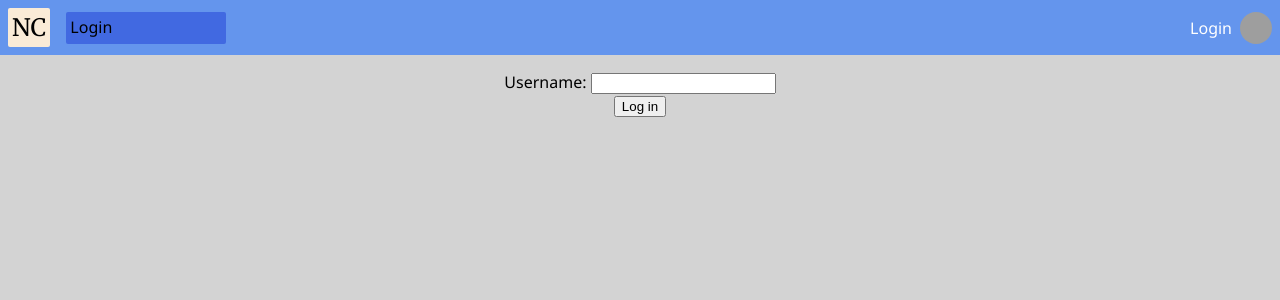
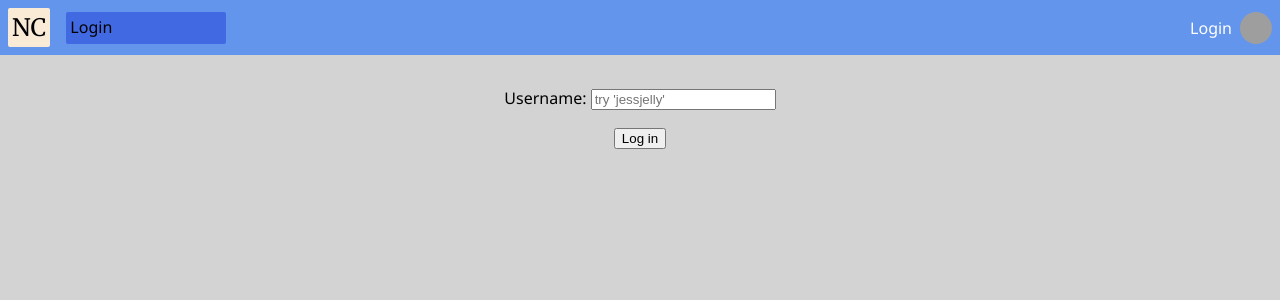
Before and after one commit to peter-job/nc-news-fe, a React (Create React App) app: page /login in a window 1280 px wide. Shown: the top 300 px of the page. Built offline with nearby package versions, Linux system fonts and the light colour scheme; grey boxes are pictures that could not be loaded.

Commit message:
Change auth button margins

```diff
--- a/src/components/Auth.js
+++ b/src/components/Auth.js
@@ -35,9 +35,14 @@ class Auth extends Component {
       <div className="Auth">
         <form onSubmit={this.handleSubmit}>
           <label>Username: </label>
-          <input onChange={this.handleChange} value={this.state.username} />
-          <br />
-          <button type="submit">Log in</button>
+          <input
+            onChange={this.handleChange}
+            value={this.state.username}
+            placeholder="try 'jessjelly'"
+          />
+          <p>
+            <button type="submit">Log in</button>
+          </p>
         </form>
         {this.state.notFound && (
           <span>
--- a/src/styles/Auth.css
+++ b/src/styles/Auth.css
@@ -2,3 +2,7 @@
   padding: 1em;
   text-align: center;
 }
+
+.Auth form {
+  margin-top: 1em;
+}
```
